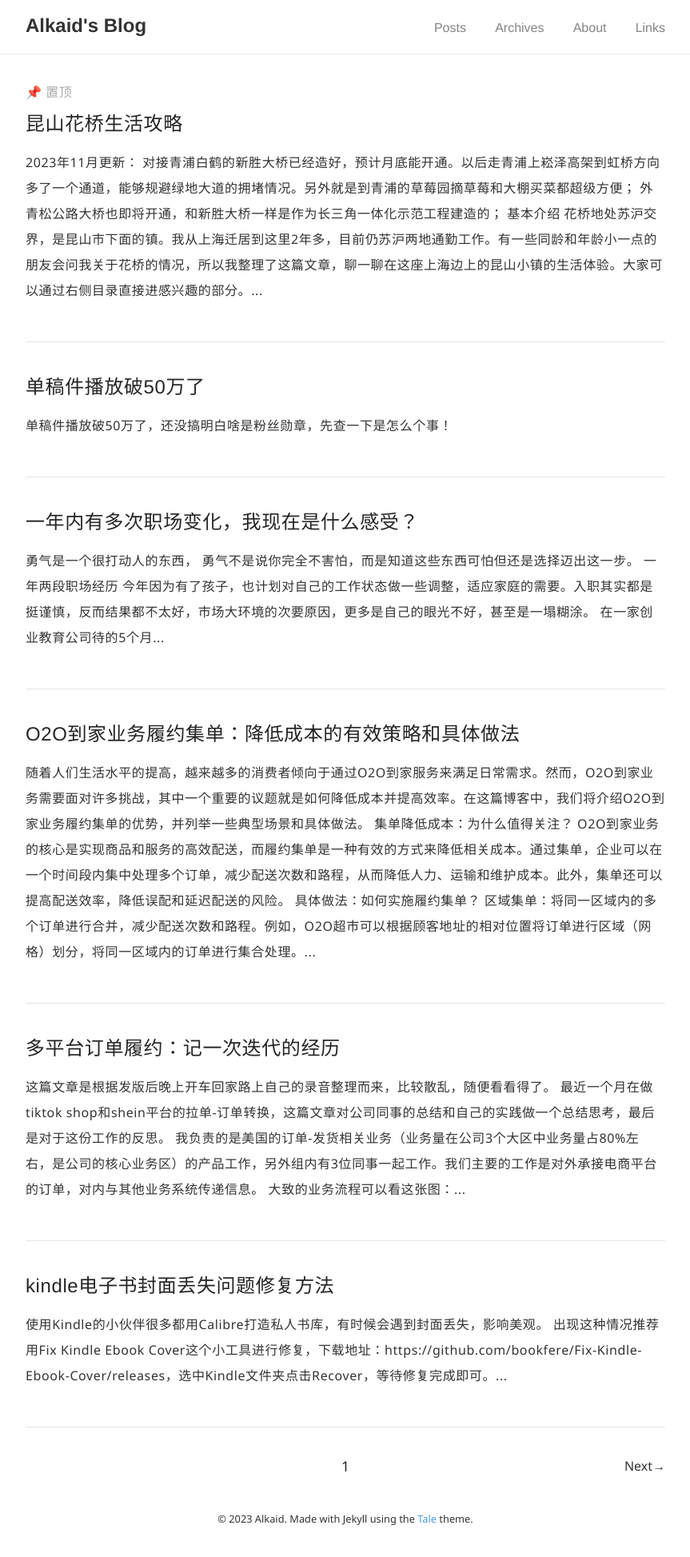
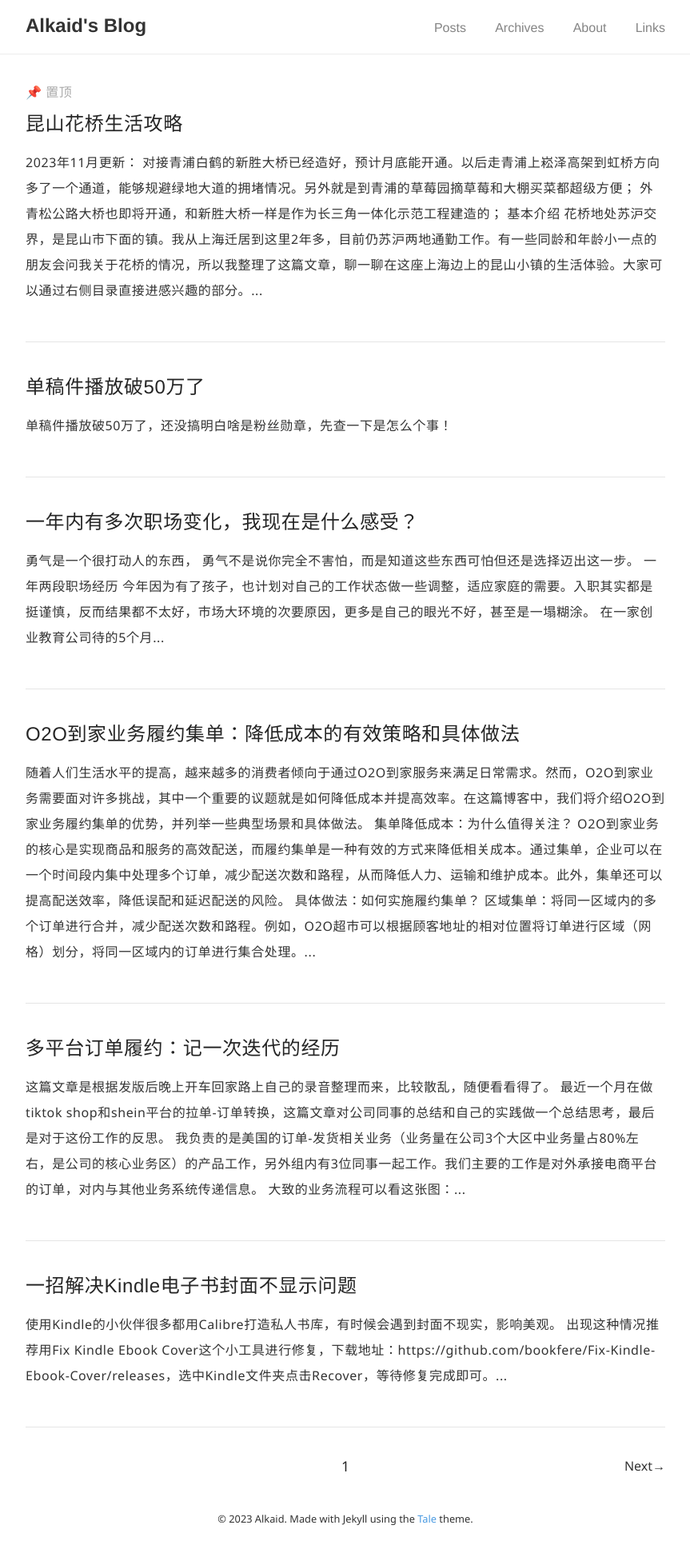
Before and after one commit to AlkaidWaong/ifoz, a Jekyll site: the page built from index.html, in a window 1280 px wide. Shown: the whole page at 80% size, without its empty margins (208-1071 px from the left). Built offline with Jekyll 4.4.1, drawn with Linux system fonts in a browser that asks for light colours; the list of posts is cut into pages by our own code; comment, search, counter and statistics services are not loaded.

Commit message:
Update 2023-08-10-Kindle-Ebook-Cover-Loss-Fix-Methods.md

```diff
--- a/_posts/2023-08-10-Kindle-Ebook-Cover-Loss-Fix-Methods.md
+++ b/_posts/2023-08-10-Kindle-Ebook-Cover-Loss-Fix-Methods.md
@@ -1,6 +1,6 @@
 ---
 layout: post
-title: "kindle电子书封面丢失问题修复方法"
+title: "一招解决Kindle电子书封面不显示问题"
 date:      2023-08-10 21:29:00
 author: "Alkaid"
 tags:
@@ -9,7 +9,7 @@ tags:
 
 
 
-使用Kindle的小伙伴很多都用Calibre打造私人书库，有时候会遇到封面丢失，影响美观。
+使用Kindle的小伙伴很多都用Calibre打造私人书库，有时候会遇到封面不现实，影响美观。
 
 ![image-20231106093637379](https://p.ipic.vip/743f6z.png)
 
```
